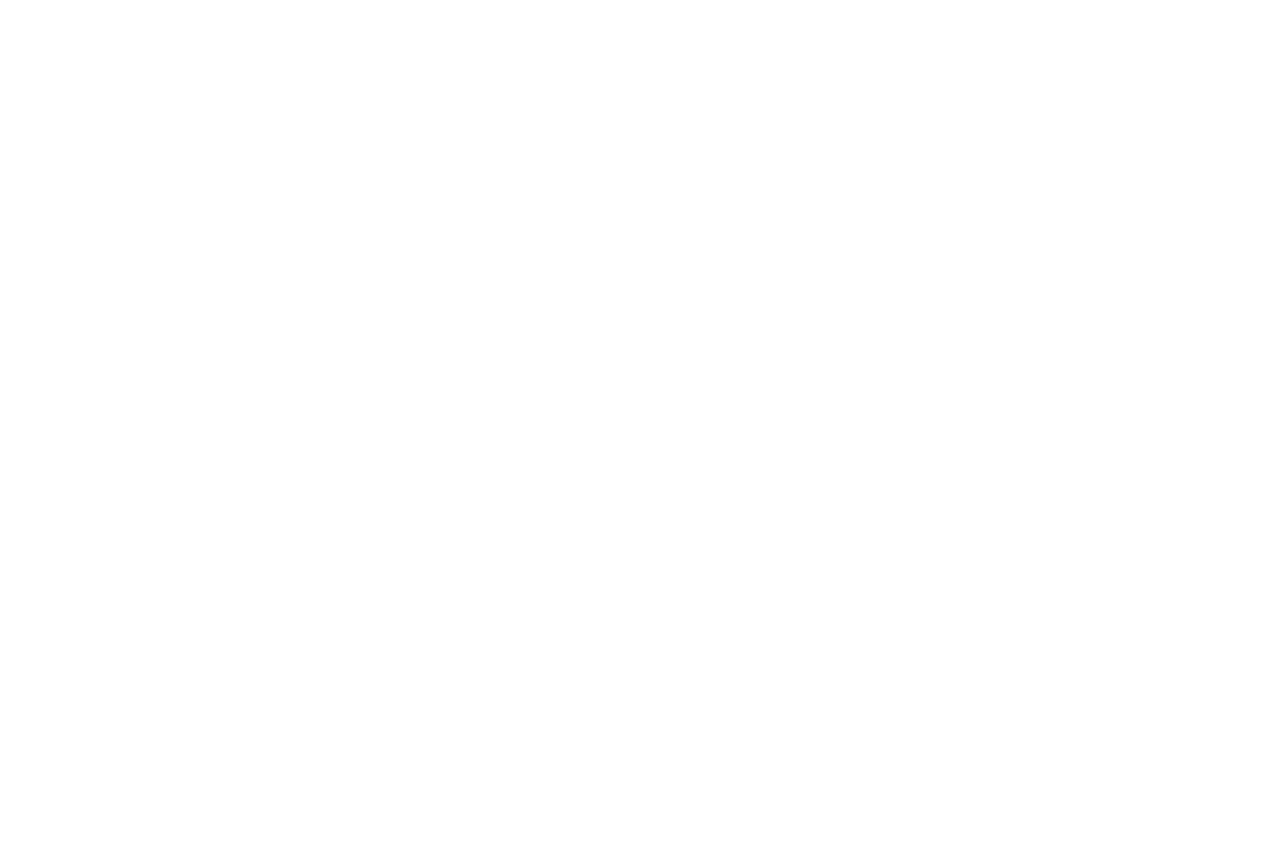
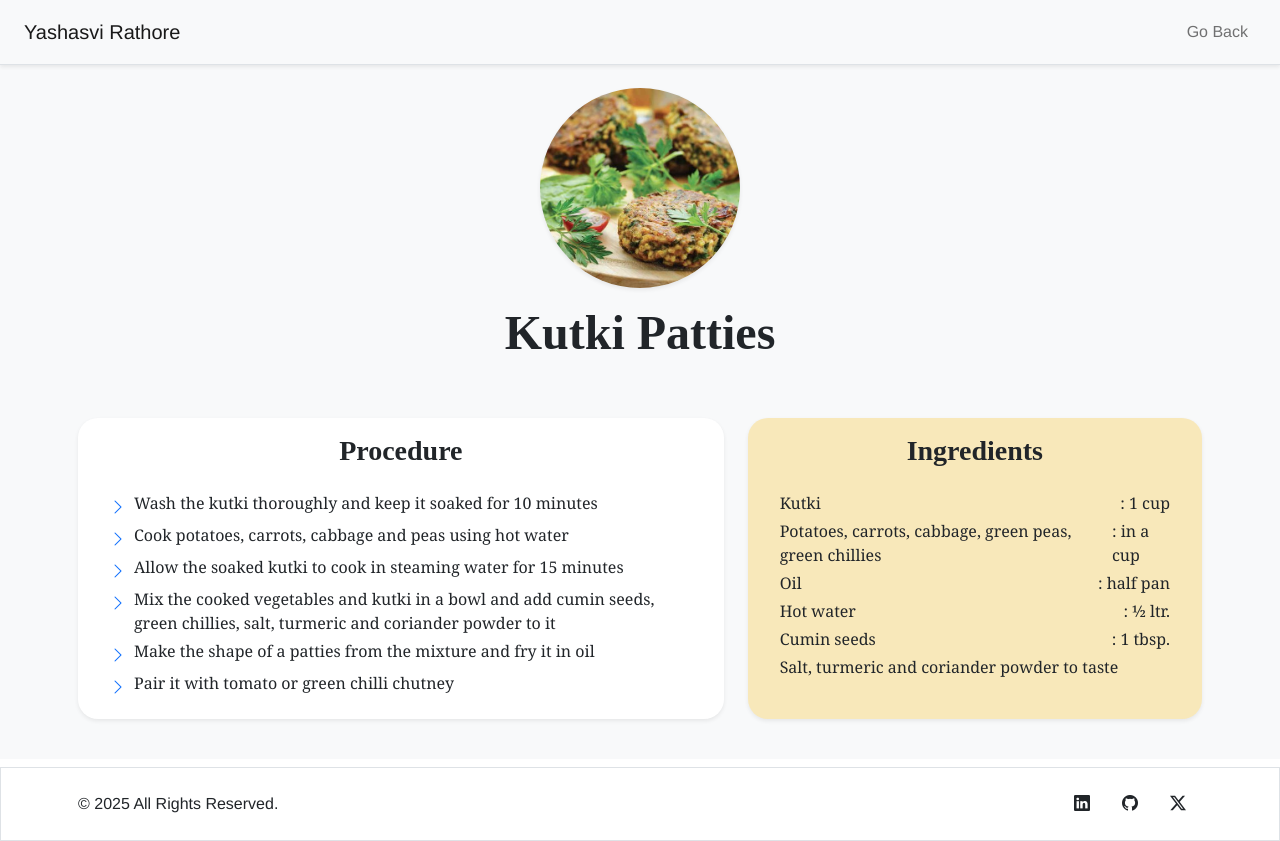
Before and after one commit to Self-Lakshh/PHD-Portfolio.github.io, a plain HTML site: page pages/recipes/kutki-patties.html in a window 1280 px wide. Before the commit the page ends 800 px from the top, so only its background shows below. Drawn offline with nearby package versions, Linux system fonts and the light colour scheme; files that its build step writes are made by us from their sources.

Commit message:
Added Kutki Patties Page

```diff
--- a/pages/recipes/kutki-patties.html
+++ b/pages/recipes/kutki-patties.html
@@ -0,0 +1,190 @@
+<!DOCTYPE html>
+<html lang="en">
+
+<head>
+    <meta charset="UTF-8">
+    <meta name="viewport" content="width=device-width, initial-scale=1.0">
+    <title>Kutki Patties Recipe</title>
+
+    <!-- Web Icon -->
+    <link rel="shortcut icon" href="./../assets/icon.svg" type="image/svg+xml">
+
+    <!-- Bootstrap 5 CSS -->
+    <link href="https://cdn.jsdelivr.net/npm/bootstrap@5.0.2/dist/css/bootstrap.min.css" rel="stylesheet">
+
+    <!-- Bootstrap Icons -->
+    <link rel="stylesheet" href="https://cdn.jsdelivr.net/npm/bootstrap-icons@1.11.3/font/bootstrap-icons.min.css">
+
+    <!-- Animate.css -->
+    <link rel="stylesheet" href="https://cdnjs.cloudflare.com/ajax/libs/animate.css/4.1.1/animate.min.css" />
+
+    <!-- AOS Animation Library -->
+    <link href="https://cdn.jsdelivr.net/npm/aos@2.3.4/dist/aos.css" rel="stylesheet">
+
+    <!-- Default CSS -->
+    <link rel="stylesheet" href="./../style.css">
+
+    <style>
+        .card-font {
+            font-family: 'Georgia', 'Times New Roman', serif;
+        }
+
+        .card-head-font {
+            font-family: 'Playfair Display', serif;
+        }
+    </style>
+
+
+</head>
+
+<body>
+    <!-- Navigation Bar -->
+    <nav class="navbar navbar-expand-lg navbar-light bg-light border-bottom shadow-sm fixed-top">
+        <div class="container-fluid px-4 py-1">
+            <a class="navbar-brand" href="/pages/research2.html">Yashasvi Rathore</a>
+            <button class="navbar-toggler" type="button" data-bs-toggle="offcanvas" data-bs-target="#offcanvasNav">
+                <span class="navbar-toggler-icon"></span>
+            </button>
+            <div class="collapse navbar-collapse justify-content-end" id="navbarNav">
+                <ul class="navbar-nav gap-3">
+                    <li class="nav-item"><a class="nav-link" href="/pages/research2.html">Go Back</a></li>
+                </ul>
+            </div>
+        </div>
+    </nav>
+
+    <!-- Offcanvas Nav -->
+    <div class="offcanvas offcanvas-start" tabindex="-1" id="offcanvasNav">
+        <div class="offcanvas-header">
+            <h5 class="offcanvas-title">Menu</h5>
+            <button type="button" class="btn-close" data-bs-dismiss="offcanvas"></button>
+        </div>
+        <div class="offcanvas-body">
+            <ul class="navbar-nav">
+                <li class="nav-item"><a class="nav-link" href="/pages/research2.html">Go Back</a></li>
+            </ul>
+        </div>
+    </div>
+
+    <!-- Main Content -->
+    <main class="container-fluid my-2 p-0">
+        <!-- Kutki Patties -->
+        <section id="kutki-patties" class="py-3 bg-light mt-5" data-aos="fade-down">
+            <div class="container py-4">
+                <!-- Header -->
+                <div class="row justify-content-center text-center mb-5">
+                    <div class="col-md-12">
+                        <img src="/assets/recipes/kutki-patties.jpg" alt="Kutki Patties"
+                            class="img-fluid rounded-circle shadow-sm mb-3" style="max-width:200px; object-fit: cover;">
+                        <h2 class="fw-bold display-5 card-head-font">Kutki Patties</h2>
+                    </div>
+                </div>
+
+                <!-- Content -->
+                <div class="row g-4 align-items-stretch">
+                    <!-- Procedure -->
+                    <div class="col-md-7" data-aos="fade-up" data-aos-delay="200">
+                        <div class="card shadow-sm border-0 h-100 px-3" style="border-radius: 20px;">
+                            <div class="card-body d-flex flex-column">
+                                <h3 class="fw-bold mb-4 text-center card-head-font">Procedure</h3>
+                                <ul class="list-unstyled card-font mb-0">
+                                    <li class="d-flex mb-1">
+                                        <i class="bi bi-chevron-right text-primary me-2 mt-1"></i>Wash the kutki
+                                        thoroughly and keep it
+                                        soaked for 10 minutes
+                                    </li>
+                                    <li class="d-flex mb-1">
+                                        <i class="bi bi-chevron-right text-primary me-2 mt-1"></i>Cook potatoes,
+                                        carrots, cabbage and peas
+                                        using hot water
+                                    </li>
+                                    <li class="d-flex mb-1">
+                                        <i class="bi bi-chevron-right text-primary me-2 mt-1"></i>Allow the soaked kutki
+                                        to cook in steaming
+                                        water for 15 minutes
+                                    </li>
+                                    <li class="d-flex mb-1">
+                                        <i class="bi bi-chevron-right text-primary me-2 mt-1"></i>Mix the cooked
+                                        vegetables and kutki in a
+                                        bowl and add cumin seeds, green chillies, salt, turmeric and coriander powder to
+                                        it
+                                    </li>
+                                    <li class="d-flex mb-1">
+                                        <i class="bi bi-chevron-right text-primary me-2 mt-1"></i>Make the shape of a
+                                        patties from the
+                                        mixture and fry it in oil
+                                    </li>
+                                    <li class="d-flex mb-1">
+                                        <i class="bi bi-chevron-right text-primary me-2 mt-1"></i>Pair it with tomato or
+                                        green chilli
+                                        chutney
+                                    </li>
+                                </ul>
+                            </div>
+                        </div>
+                    </div>
+
+                    <!-- Ingredients -->
+                    <div class="col-md-5" data-aos="fade-up" data-aos-delay="200">
+                        <div class="card shadow-sm border-0 h-100 px-3"
+                            style="background-color: #f8e8ba; border-radius: 20px;">
+                            <div class="card-body d-flex flex-column">
+                                <h3 class="fw-bold text-center mb-4 card-head-font">Ingredients</h3>
+                                <ul class="list-unstyled card-font mb-0">
+                                    <li class="d-flex justify-content-between mb-1"><span>Kutki</span><span>: 1
+                                            cup</span></li>
+                                    <li class="d-flex justify-content-between mb-1"><span>Potatoes, carrots, cabbage,
+                                            green peas, green
+                                            chillies</span><span>: in a cup</span></li>
+                                    <li class="d-flex justify-content-between mb-1"><span>Oil</span><span>: half
+                                            pan</span></li>
+                                    <li class="d-flex justify-content-between mb-1"><span>Hot water</span><span>: ½
+                                            ltr.</span></li>
+                                    <li class="d-flex justify-content-between mb-1"><span>Cumin seeds</span><span>: 1
+                                            tbsp.</span></li>
+                                    <li class="d-flex justify-content-between mb-1"><span>Salt, turmeric and coriander
+                                            powder to taste</span></li>
+                                </ul>
+                            </div>
+                        </div>
+                    </div>
+
+                </div>
+            </div>
+        </section>
+
+    </main>
+
+    <!-- Footer -->
+    <footer class="text-dark py-2 border border-top">
+        <div class="container d-flex justify-content-between align-items-center">
+            <!-- Left: Copyright Text -->
+            <p class="mb-0">&copy;
+                <script>document.write(new Date().getFullYear());</script> All Rights Reserved.
+            </p>
+
+            <!-- Right: Social Media Icons -->
+            <div class="d-flex">
+                <a href="https://linkedin.com/in/your-profile" target="_blank" class="text-dark nav-link">
+                    <i class="bi bi-linkedin"></i>
+                </a>
+                <a href="https://github.com/your-profile" target="_blank" class="text-dark nav-link">
+                    <i class="bi bi-github"></i>
+                </a>
+                <a href="https://twitter.com/your-profile" target="_blank" class="text-dark nav-link">
+                    <i class="bi bi-twitter-x"></i>
+                </a>
+            </div>
+        </div>
+    </footer>
+
+    <!-- Bootstrap JS -->
+    <script src="https://cdn.jsdelivr.net/npm/@popperjs/core@2.9.2/dist/umd/popper.min.js"></script>
+    <script src="https://cdn.jsdelivr.net/npm/bootstrap@5.0.2/dist/js/bootstrap.min.js"></script>
+    <script src="https://cdn.jsdelivr.net/npm/aos@2.3.4/dist/aos.js"></script>
+    <script>
+        AOS.init({ offset: 100, duration: 1000, once: true });
+    </script>
+</body>
+
+</html>
```
Also changed, not shown: pages/recipes/kutki-dahi-rice.html (+1 -1 lines).
